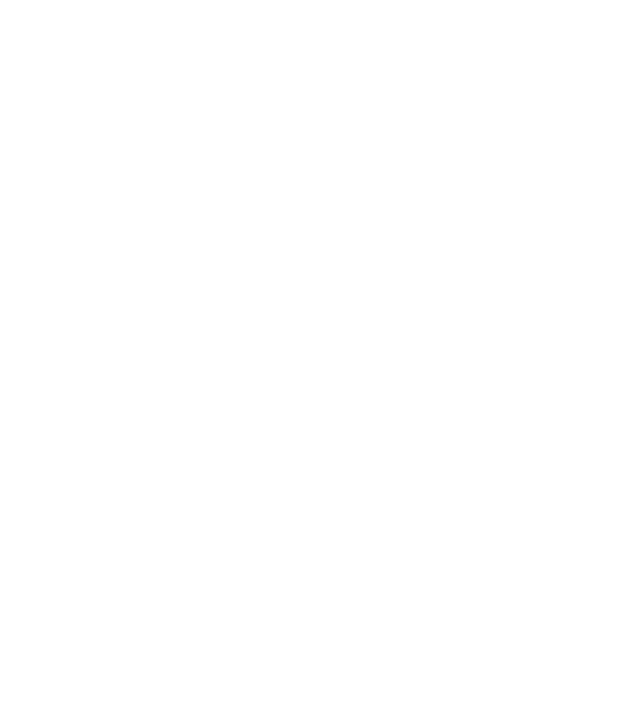
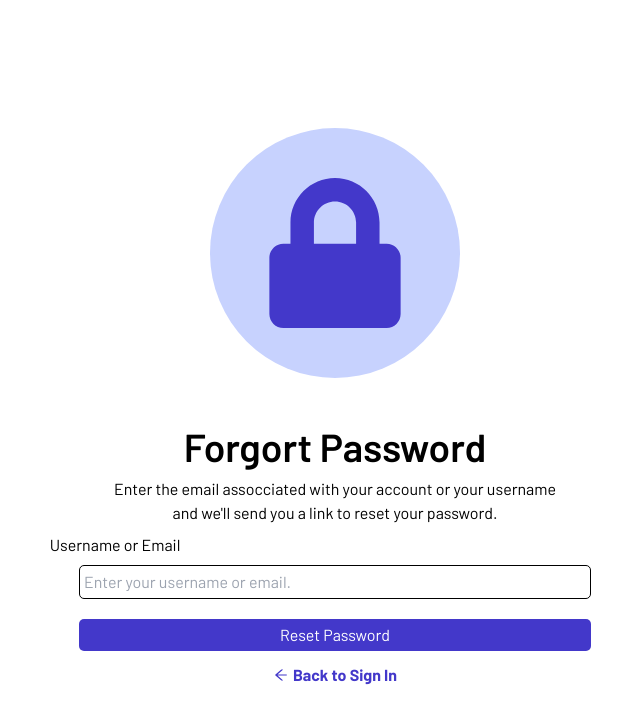
Before and after one commit to Pascal488/Flex-code, a React (Create React App) app in the folder seltive/: page /forgotpassword in a window 1280 px wide. Before the commit this address had no page. Shown: the top 724 px of the page, without its empty margins (305-945 px from the left). Built offline with nearby package versions, Linux system fonts and the light colour scheme.

Commit message:
Forgot password page finish

```diff
--- a/seltive/src/components/authpages/Allauthpages.tsx
+++ b/seltive/src/components/authpages/Allauthpages.tsx
@@ -5,6 +5,8 @@
 
 import { BrowserRouter,Routes,Route } from 'react-router-dom';
 import Confirm from './Confirm';
+import Pickusername from './Pickusername';
+import Forgotpasword from './Forgotpasword';
 
 
 
@@ -17,6 +19,8 @@
                 <Route index element={<Signin/>}/>
                 <Route path='/signup' element={<Signup/>}/>
                 <Route path='/confirm' element={<Confirm/>}/>
+                <Route path='/pickusername' element={<Pickusername/>}/>
+                <Route path='/forgotpassword' element={<Forgotpasword/>}/>
             </Route>
         </Routes>
      </BrowserRouter>
--- /dev/null
+++ b/seltive/src/components/authpages/Forgotpasword.tsx
@@ -0,0 +1,41 @@
+import React from 'react'
+
+import {FaLock} from 'react-icons/fa';
+
+import {AiOutlineArrowLeft} from 'react-icons/ai'
+import { Link } from 'react-router-dom';
+
+
+const Lockicon = <FaLock/>
+
+const Forgotpasword = () => {
+  return (
+    <div>
+        <div className='flex flex-col justify-center items-center p-[10%] text-center'>
+           <span className='w-[250px] h-[250px] bg-indigo-200 rounded-full flex items-center justify-center mb-10'>
+           <FaLock className='w-[150px] h-[150px] text-indigo-700'/>
+           </span>
+           <h1 className='font-semibold text-[39px]'>
+            Forgort Password
+           </h1>
+           <p>
+            Enter the email assocciated with your account or your username <br/> and we'll send you a link to reset your password.
+           </p>
+            <span className='text-left relative -left-[220px] m-2'> Username or Email</span>
+            <input type="text" placeholder='Enter your username or email.' className='p-1 border border-black outline-none rounded-[5px] mb-5 w-[50%]' />
+            <input type="button" value="Reset Password" className='bg-indigo-700 text-white p-1 cursor-pointer rounded-[5px] w-[50%]' />
+            <span className='text-center p-3 flex items-center gap-1 text-indigo-700 font-bold'>
+            <AiOutlineArrowLeft className=''/>
+            <Link to='/'>
+                Back to Sign In
+             </Link>
+            </span>
+
+        </div>
+
+
+    </div>
+  )
+}
+
+export default Forgotpasword
--- /dev/null
+++ b/seltive/src/components/authpages/Pickusername.tsx
@@ -0,0 +1,54 @@
+import React from 'react'
+
+import { Link } from 'react-router-dom';
+
+
+const Pickusername = () => {
+    return (
+        <div>
+            <div className='flex h-screen md:flex-col'>
+                <div className='flex flex-col justify-between bg-black text-gray-100  flex-1 h-screen'
+                    style={{
+                        backgroundImage: "url('htt://images.pexels.com/photos/164595/pexels-photo-164595.jpeg?cs=srgb&dl=pexels-pixabay-164595.jpg&fm=jpg&_gl=1*gwoqpz*_ga*MTUxMjM0NjE5NC4xNjY2MDc5MDM2*_ga_8JE65Q40S6*MTY2NjA3OTAzOS4xLjEuMTY2NjA4MDcwNS4wLjAuMA..')",
+                        backgroundRepeat: "no-repeat",
+                        backgroundSize: "cover",
+                        backgroundOrigin: "center"
+                    }}
+                >
+                    <div className='flex items-center gap-4 p-16'>
+                        <img src="
+                                https://images.pexels.com/photos/164595/pexels-photo-164595.jpeg?cs=srgb&dl=pexels-pixabay-164595.jpg&fm=jpg&_gl=1*gwoqpz*_ga*MTUxMjM0NjE5NC4xNjY2MDc5MDM2*_ga_8JE65Q40S6*MTY2NjA3OTAzOS4xLjEuMTY2NjA4MDcwNS4wLjAuMA.."
+                            alt="" className='w-10 h-10 rounded-full bg-black' />
+                        <span className='text-[39px]'>
+                            Seltive
+                        </span>
+                    </div>
+                    <div className=' p-16'>
+                        <h1 className='text-[59px] text-left font-semibold '>
+                            Sell Digital Content <br />
+                            With Ease
+                        </h1>
+                        <p className='text-[30px]'>
+                            An ecommerce platform built for
+                            digital creators
+                        </p>
+                    </div>
+                </div>
+                <div className='flex flex-col p-2 bg-gray-50 mb-5 flex-1 gap-4'>
+                    <form className='flex flex-col justify-center py-36 px-10'>
+                        <h1 className='text-[49px] text-gray-900 mb-8'>Pick a username</h1>
+                        <label htmlFor="Email">Picka username</label>
+                        <input type="text" placeholder='Your username' className='p-1 border border-black outline-none rounded-[5px] mb-5' />
+                        <span className='-mt-5 mb-5 text-xs p-1'>Special character and spaces are not allowed</span>
+                        <input type="button" value="Sign In" className='border border-black  p-1  rounded-[5px] mb-10' />
+                        <input type="button" value="Save & Continue" className='bg-indigo-700 text-white p-1 cursor-pointer rounded-[5px]' />
+
+
+                    </form>
+                </div>
+            </div>
+        </div>
+    )
+}
+
+export default Pickusername
--- a/seltive/src/components/authpages/Signin.tsx
+++ b/seltive/src/components/authpages/Signin.tsx
@@ -47,7 +47,9 @@
                         <label htmlFor="Password">Password</label>
                         <input type="password" placeholder='Enter your password.' className='mb-5 p-1 border border-black outline-none rounded-[5px]' />
                         <span className='flex justify-between m-1'>
-                            <span className='relative -top-5 text-xs text-indigo-700 cursor-pointer'>Forgot Password</span>
+                            <Link to='/forgotpassword' className='relative -top-5 text-xs text-indigo-700 cursor-pointer'>
+                                Forgot Password
+                            </Link>
                             <input type="checkbox" name="Show Passcord" id="" className='text-xs relative -top-5 left-[220px] ' />
                             <span className='relative -top-5 text-xs'>Show Password</span>
                         </span>
--- a/seltive/src/components/authpages/Signup.tsx
+++ b/seltive/src/components/authpages/Signup.tsx
@@ -53,13 +53,8 @@
                         </span>
                         <label htmlFor="Password">Password</label>
                         <input type="password" placeholder='Enter your password.' className='mb-5 p-1 border border-black outline-none rounded-[5px]' />
-                        <span className='flex justify-between m-1'>
-                            <span className='relative -top-5 text-xs text-indigo-700 cursor-pointer'>Forgot Password</span>
-                            <input type="checkbox" name="Show Passcord" id="" className='text-xs relative -top-5 left-[220px] ' />
-                            <span className='relative -top-5 text-xs'>Show Password</span>
-                        </span>
                         <Link to='/confirm' className='bg-indigo-700 text-white p-1 cursor-pointer rounded-[5px] text-center'>
-                        <input type="button" value="Create Account"  />
+                        <input type="button" value="Create Account" className='cursor-pointer' />
                         </Link>
                         <span className='text-center m-3'>OR</span>
                         <button className='p-1 gap-1 text-center bg-white text-black flex items-center justify-center mb-3 border border-gray-500 rounded-[5px]'>{Googleicon}Continue with Google</button>
```
